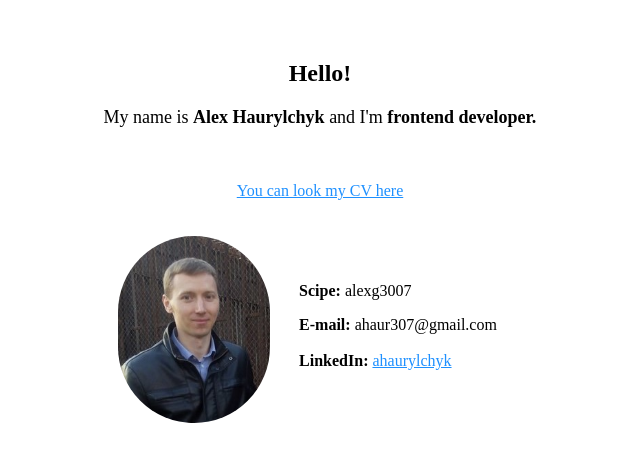
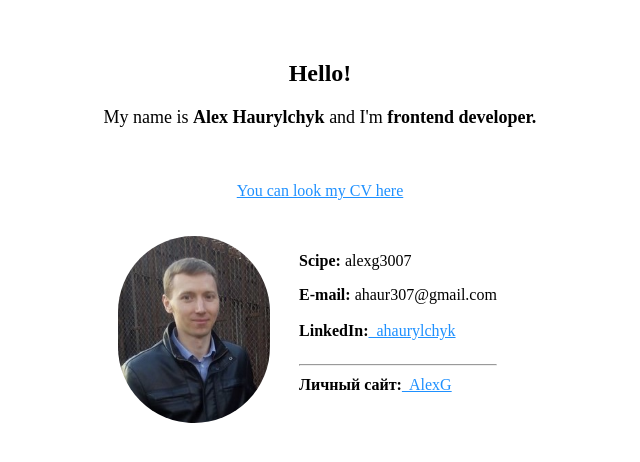
Before and after one commit to alex3007/alex3007.github.io, a PHP site: page / in a window 1280 px wide. Shown: the top 462 px of the page, without its empty margins (320-960 px from the left). Run offline with PHP 8.4, Linux system fonts and the light colour scheme.

Commit message:
commit10

```diff
--- a/index.html
+++ b/index.html
@@ -14,24 +14,26 @@
 <body>
 
 
-    <div class="myPage1">
+    <div class="about-me">
 
         <h2> Hello! </h2>
-        <p class="pp">My name is <b>Alex Haurylchyk</b> and I'm <b>frontend developer.</b></p><br><br>
+        <p class="about-me__name">My name is <b>Alex Haurylchyk</b> and I'm <b>frontend developer.</b></p><br><br>
         <a href="aliaksei_haurylchyk_cv.docx" download >You can look my CV here</a> <br><br><br>
 
     </div>
 
-    <div class="myPage11">
-    <div class="myPage2">
+    <div class="contacts">
+    <div class="contacts__content">
 
-        <img class="img2" src="a1.jpg"><br><br>
+        <img class="contacts__image" src="a1.jpg"><br><br>
 
     </div>
 
-    <div class="myPage2 myPage22">
+    <div class="contacts contacts__content">
         <p><b>Scipe:</b> alexg3007</p>
         <p><b>E-mail:</b> ahaur307@gmail.com</p>
-        <p class="myP"><b>LinkedIn:</b></p> <a href=http://www.linkedin.com/in/ahaurylchyk>ahaurylchyk </a> </div>
+        <p class="contacts__site"><b>LinkedIn:</b></p><a href=http://www.linkedin.com/in/ahaurylchyk>&nbsp ahaurylchyk </a>
+        <hr/>
+        <p class="contacts__site"><b>Личный сайт:</b></p><a href=http://www.by3d.by/index.html>&nbsp AlexG</a> </div>
         </div>
           </body> </html>
--- a/les.css
+++ b/les.css
@@ -4,21 +4,21 @@ a{
 
 }
 
-.myPage1{
+.about-me{
 
     text-align: center;
     margin-top: 60px;
 
 }
 
-.myPage11{
+.contacts{
 
     text-align: center;
 
 
 }
 
-.img2 {
+.contacts__image {
 
     width: 152px;
     height: 152 px;
@@ -26,7 +26,7 @@ a{
 
 }
 
-.myPage2{
+.contacts__content{
 
     display: inline-block;
     vertical-align: top;
@@ -34,18 +34,18 @@ a{
     text-align: left;
 
 }
-.myP {
+.contacts__site {
 
    display: inline-block;
    margin-top: 2px;
 
 }
-.myPage22{
+.contacts__photo{
 
    padding-top: 30px;
 
 }
 
-.pp{
+.about-me__name{
     font-size: 18px;
 }
```
